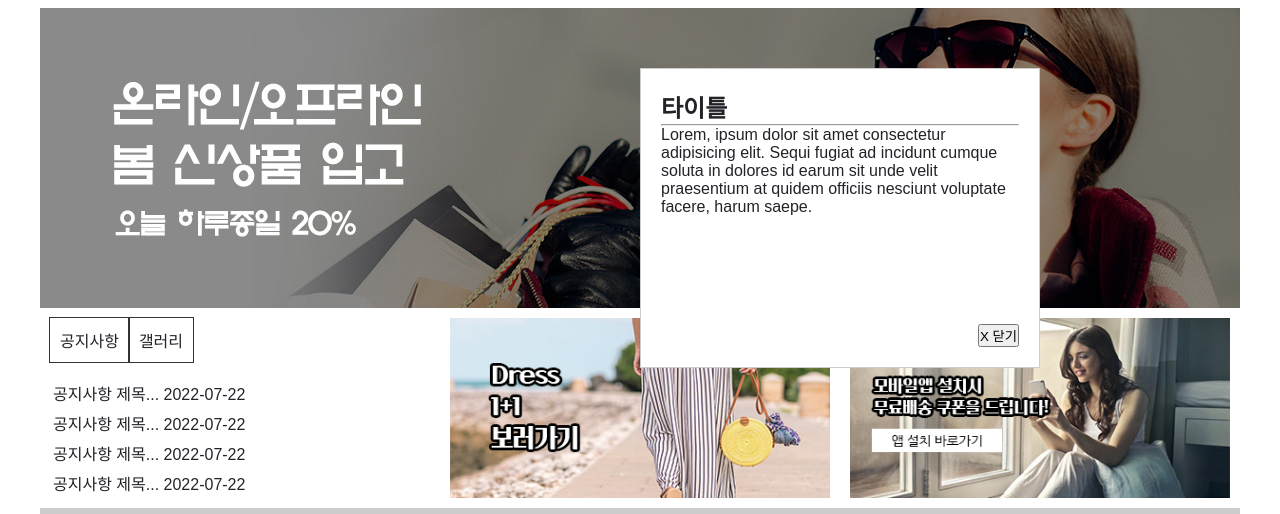
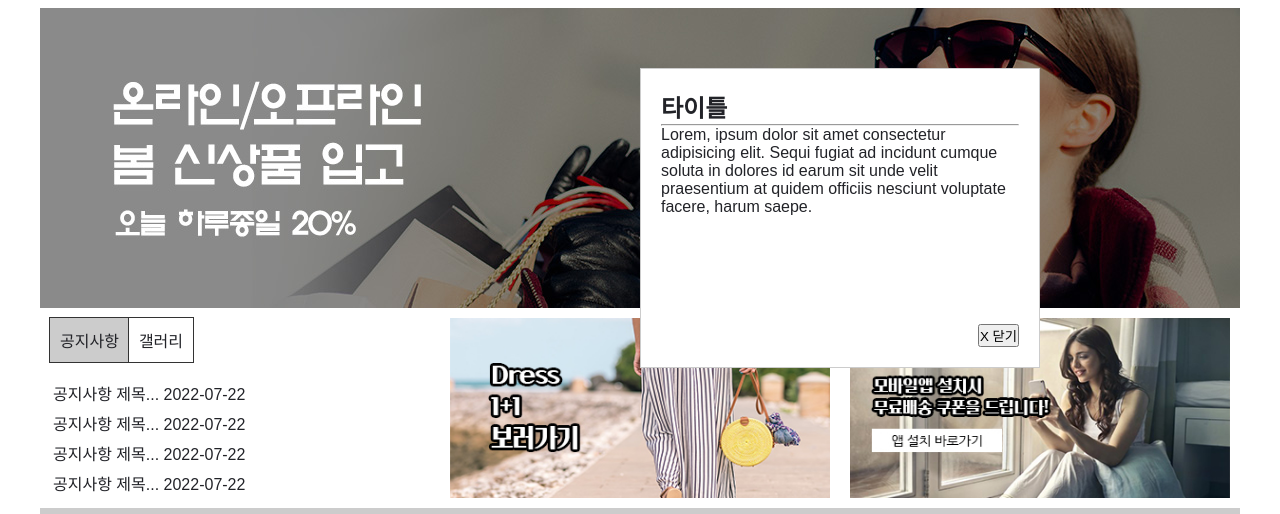
Before and after one commit to csslick/webpass-just-2207, a plain HTML site: page index.html in a window 1280 px wide. Shown: the part 92-606 px from the top of the page. Drawn offline with Linux system fonts and the light colour scheme.

Commit message:
Add files via upload

```diff
--- a/css/style.css
+++ b/css/style.css
@@ -216,3 +216,15 @@ footer .sns {
   right: 20px;
   bottom: 20px;
 }
+
+
+
+/* 텝버튼 스타일 */
+.tab_buttons > a {
+  background: #fff;
+}
+
+.notice-btn.on,
+.gallery-btn.on {
+  background: #ccc;
+}
--- a/index.html
+++ b/index.html
@@ -74,7 +74,7 @@
     <!-- 텝 메뉴 영역 -->
     <div class="col">
       <div class="tab_buttons">
-        <a href="#notice" class="notice-btn">공지사항</a>
+        <a href="#notice" class="notice-btn on">공지사항</a>
         <a href="#gallery" class="gallery-btn">갤러리</a>
       </div>
       <div class="tab_contents on" id="notice">
```
